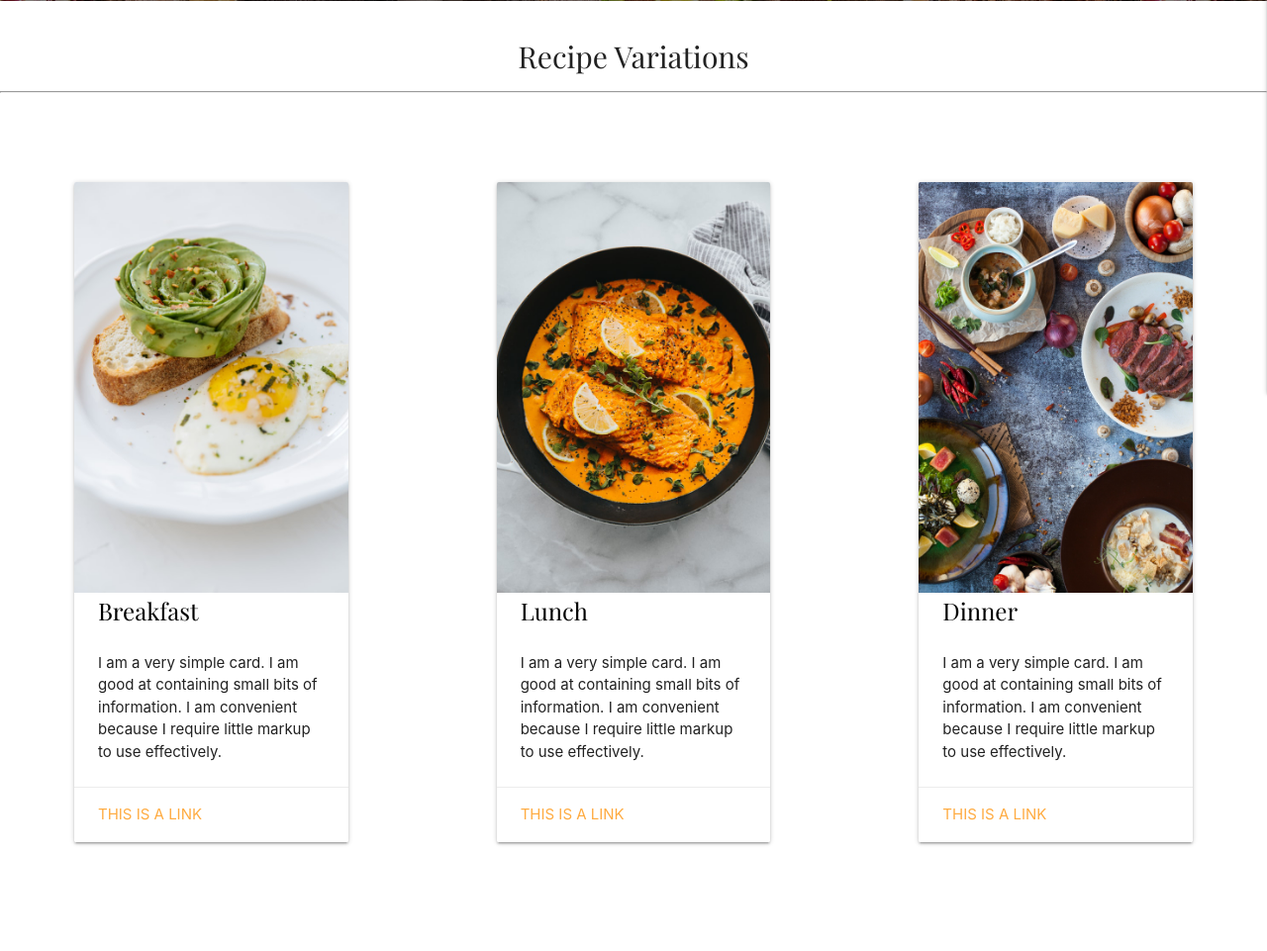
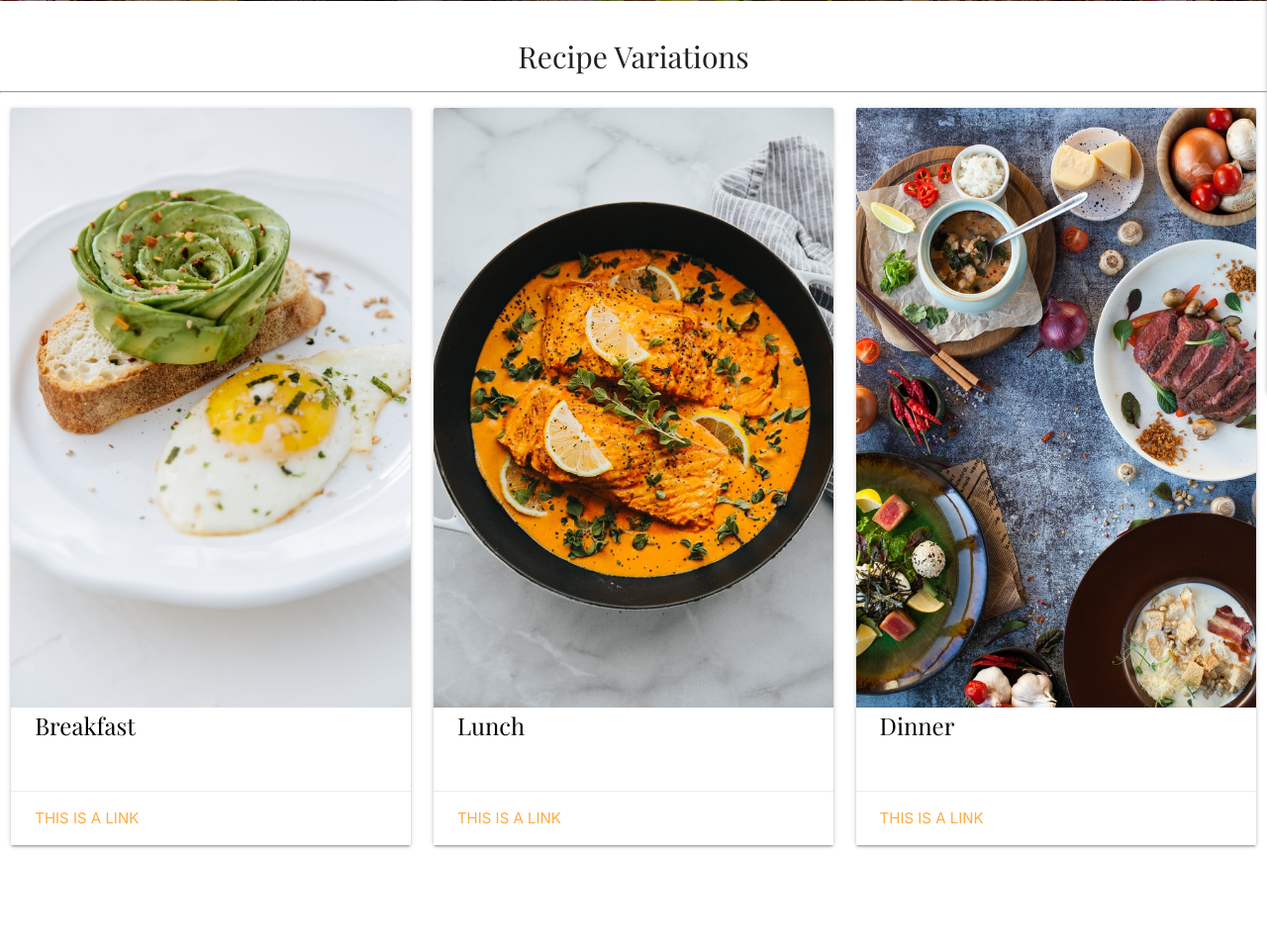
Before and after one commit to kenweechin/recipe-app, a Flask app: page / in a window 1280 px wide. Shown: the part 463-1424 px from the top of the page at 99% size. After the commit the page ends 1320 px from the top, so only its background shows below. Run offline with Flask 2, Linux system fonts and the light colour scheme; data that the repository does not hold is empty; some libraries are stand-ins or nearby versions.

Commit message:
Remove padding of the cards element on the Home page

```diff
--- a/static/css/style.css
+++ b/static/css/style.css
@@ -63,12 +63,6 @@ h5 {
     font-family: 'playfair display', sans-serif;
     text-align: center;
     margin-top: 0;
-}
-
-#breakfast,
-#lunch,
-#dinner {
-    padding: 5rem;
 }
 
 .card .card-image .card-title {
--- a/templates/recipes.html
+++ b/templates/recipes.html
@@ -28,8 +28,6 @@
         <span class="card-title">Breakfast</span>
       </div>
       <div class="card-content">
-        <p>I am a very simple card. I am good at containing small bits of information.
-          I am convenient because I require little markup to use effectively.</p>
       </div>
       <div class="card-action">
         <a href="#">This is a link</a>
@@ -43,8 +41,6 @@
         <span class="card-title">Lunch</span>
       </div>
       <div class="card-content">
-        <p>I am a very simple card. I am good at containing small bits of information.
-          I am convenient because I require little markup to use effectively.</p>
       </div>
       <div class="card-action">
         <a href="#">This is a link</a>
@@ -58,8 +54,6 @@
           <span class="card-title">Dinner</span>
         </div>
         <div class="card-content">
-          <p>I am a very simple card. I am good at containing small bits of information.
-            I am convenient because I require little markup to use effectively.</p>
         </div>
         <div class="card-action">
           <a href="#">This is a link</a>
```
